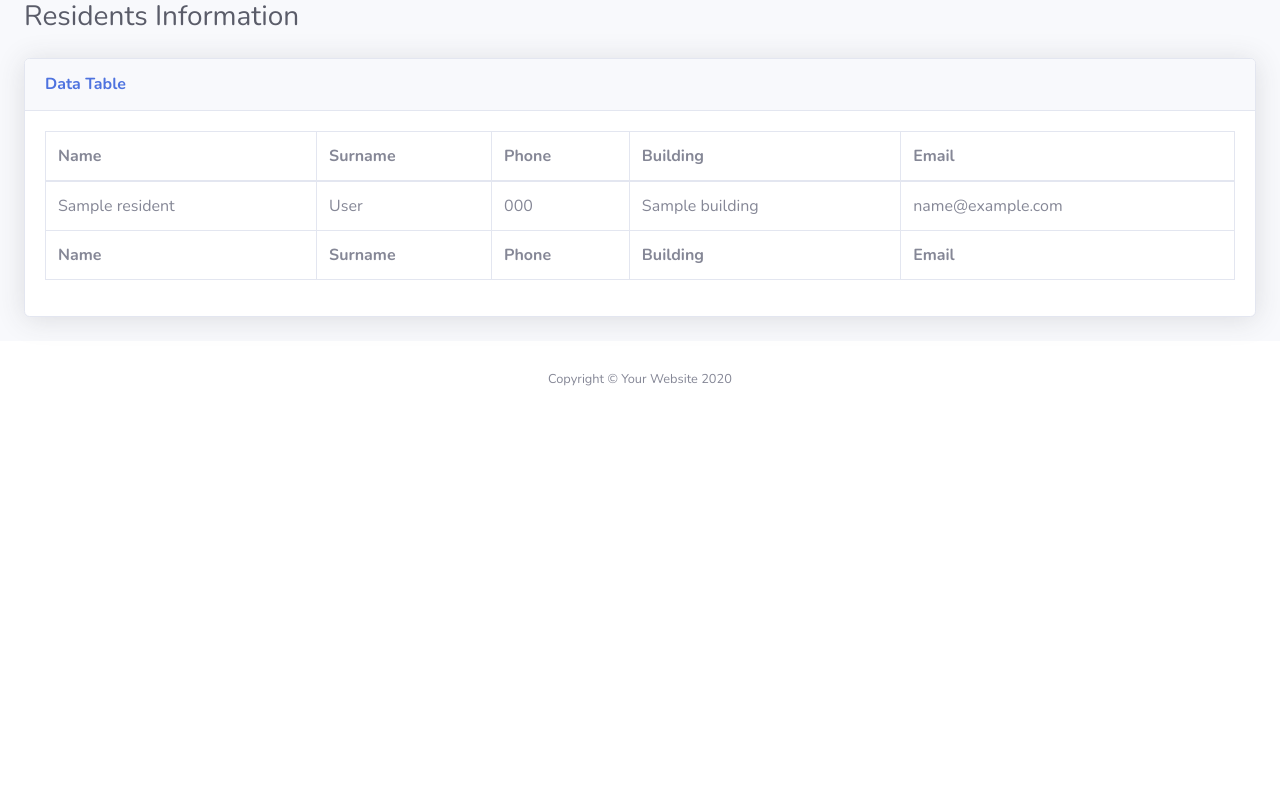
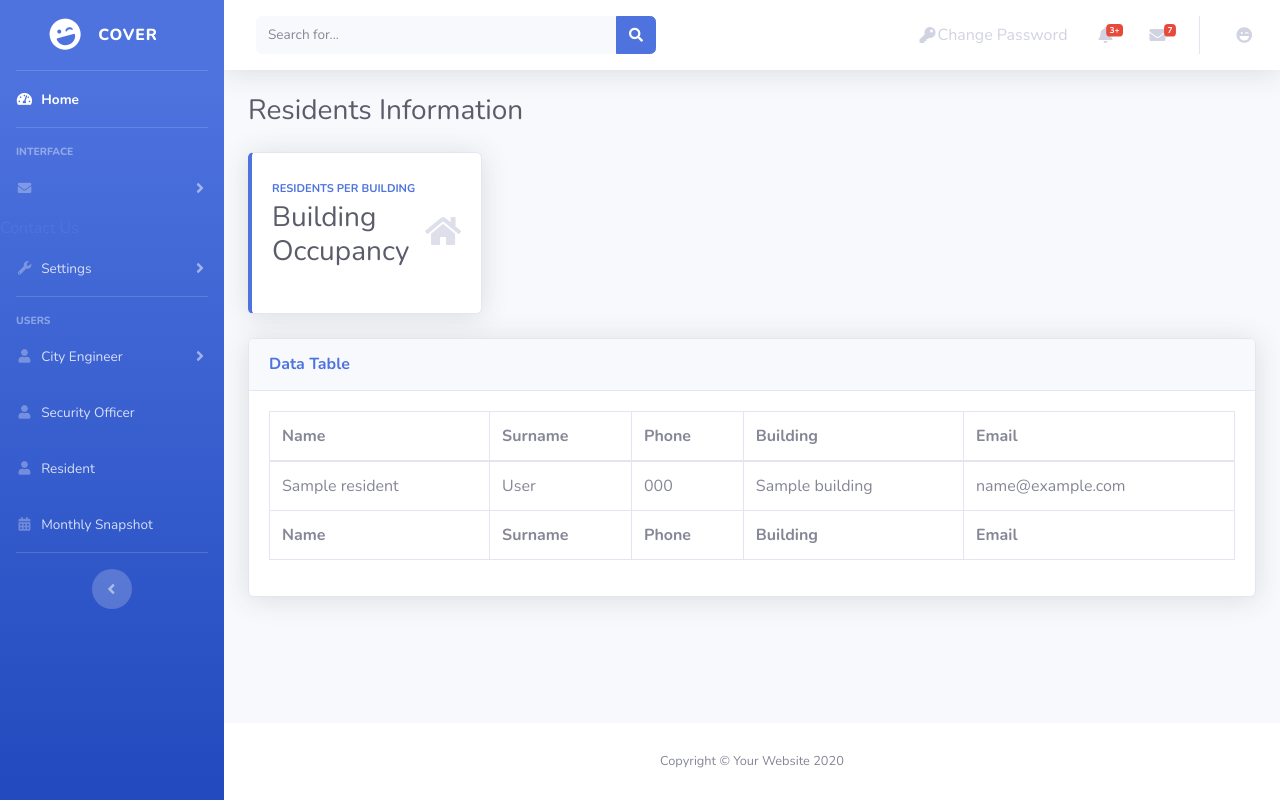
Before and after one commit to BS-PMC-2024/BS-PMC-2024-Team2, a Flask app: page /engineer/ResidentsInfo in a window 1280 px wide. Run offline with Flask 3, Linux system fonts and the light colour scheme; the visitor is signed in with stand-in values (Sample User, id 1); a database or web service that is not in the repository returns one stand-in record (values such as "Sample title"); data that the repository does not hold is empty; some libraries are stand-ins or nearby versions.

Commit message:
SBPMC242-29 - added the number of resident to the html

```diff
--- a/app/modules/users/engineer/routes.py
+++ b/app/modules/users/engineer/routes.py
@@ -17,12 +17,21 @@ sensors_collection = db_Sensor['Sensor_Data']
 
 @engineer_bp.route('/ResidentsInfo')
 def ResidentsInfo():
-    if 'username' in session:
-        residents = list(residents_db.find())
-        return render_template('ResidentsInfo.html', username=session['username'], residents=residents)
-    else:
+    if 'username' not in session:
         flash('You need to log in first', 'danger')
         return redirect(url_for('users.login'))
+
+    # Fetch all residents
+    residents = list(residents_db.find())
+
+    # Aggregate data to count residents per building
+    building_counts = residents_db.aggregate([
+        {"$group": {"_id": "$Building", "count": {"$sum": 1}}}
+    ])
+    building_counts_dict = {doc['_id']: doc['count'] for doc in building_counts if doc['_id']}  # Skip empty building names
+
+    return render_template('ResidentsInfo.html', username=session['username'], residents=residents, building_counts=building_counts_dict)
+
 
 @engineer_bp.route('/preview_export', methods=['GET'])
 def preview_export():
--- a/app/templates/ResidentsInfo.html
+++ b/app/templates/ResidentsInfo.html
@@ -24,11 +24,15 @@
     <!-- Page Wrapper -->
     <div id="wrapper">
 
+        {% include 'partials/sidebar.html' %}
+
         <!-- Content Wrapper -->
         <div id="content-wrapper" class="d-flex flex-column">
 
             <!-- Main Content -->
             <div id="content">
+
+                {% include 'partials/topbar.html' %}
 
                 <!-- Begin Page Content -->
                 <div class="container-fluid">
@@ -36,6 +40,34 @@
                     <!-- Page Heading -->
                     <div class="d-sm-flex align-items-center justify-content-between mb-4">
                         <h1 class="h3 mb-0 text-gray-800">Residents Information</h1>
+                    </div>
+
+                    <!-- Modular Box for Building Counts -->
+                    <div class="row">
+                        <div class="col-xl-3 col-md-6 mb-4">
+                            <div class="card border-left-primary shadow h-100 py-2">
+                                <div class="card-body">
+                                    <div class="row no-gutters align-items-center">
+                                        <div class="col mr-2">
+                                            <div class="text-xs font-weight-bold text-primary text-uppercase mb-1">Residents per Building</div>
+                                            <div class="h5 mb-0 font-weight-bold text-gray-800">
+                                                <!-- Add this in the ResidentsInfo.html where appropriate -->
+                                    <h3>Building Occupancy</h3>
+                                         <ul>
+                                             {% for building, count in building_counts.items() %}
+                                             <li>{{ building }}: {{ count }} residents</li>
+                                             {% endfor %}
+                                          </ul>
+
+                                            </div>
+                                        </div>
+                                        <div class="col-auto">
+                                            <i class="fas fa-home fa-2x text-gray-300"></i>
+                                        </div>
+                                    </div>
+                                </div>
+                            </div>
+                        </div>
                     </div>
 
                     <!-- Content Row -->
@@ -120,11 +152,12 @@
     <div class="modal fade" id="logoutModal" tabindex="-1" role="dialog" aria-labelledby="exampleModalLabel" aria-hidden="true">
         <div class="modal-dialog" role="document">
             <div class="modal-content">
-                <div class="modal-header">
+                <div the="modal-header">
                     <h5 class="modal-title" id="exampleModalLabel">Ready to Leave?</h5>
                     <button class="close" type="button" data-dismiss="modal" aria-label="Close">
                         <span aria-hidden="true">×</span>
                     </button>
+
                 </div>
                 <div class="modal-body">Select "Logout" below if you are ready to end your current session.</div>
                 <div class="modal-footer">
```
Also changed, not shown: app/modules/users/routes.py (+10 -24 lines), app/templates/index.html (+7 -5 lines).
